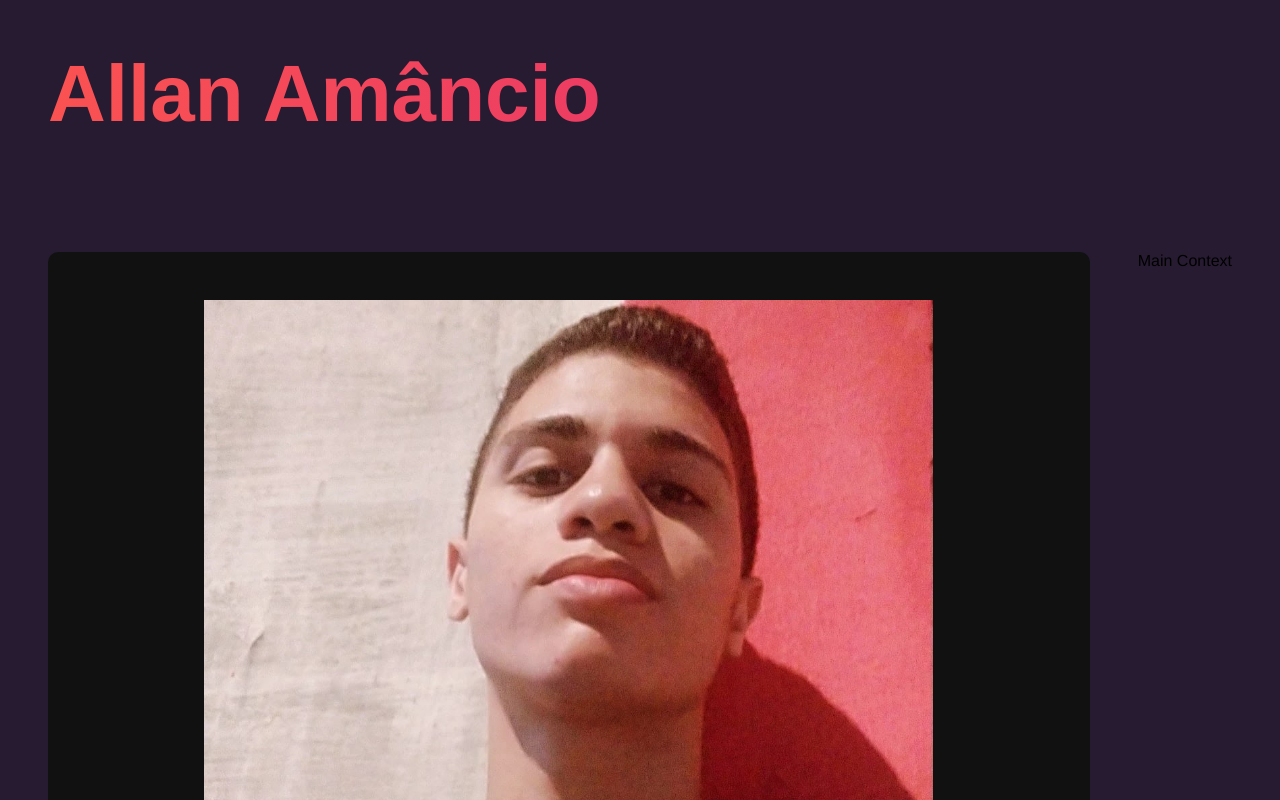
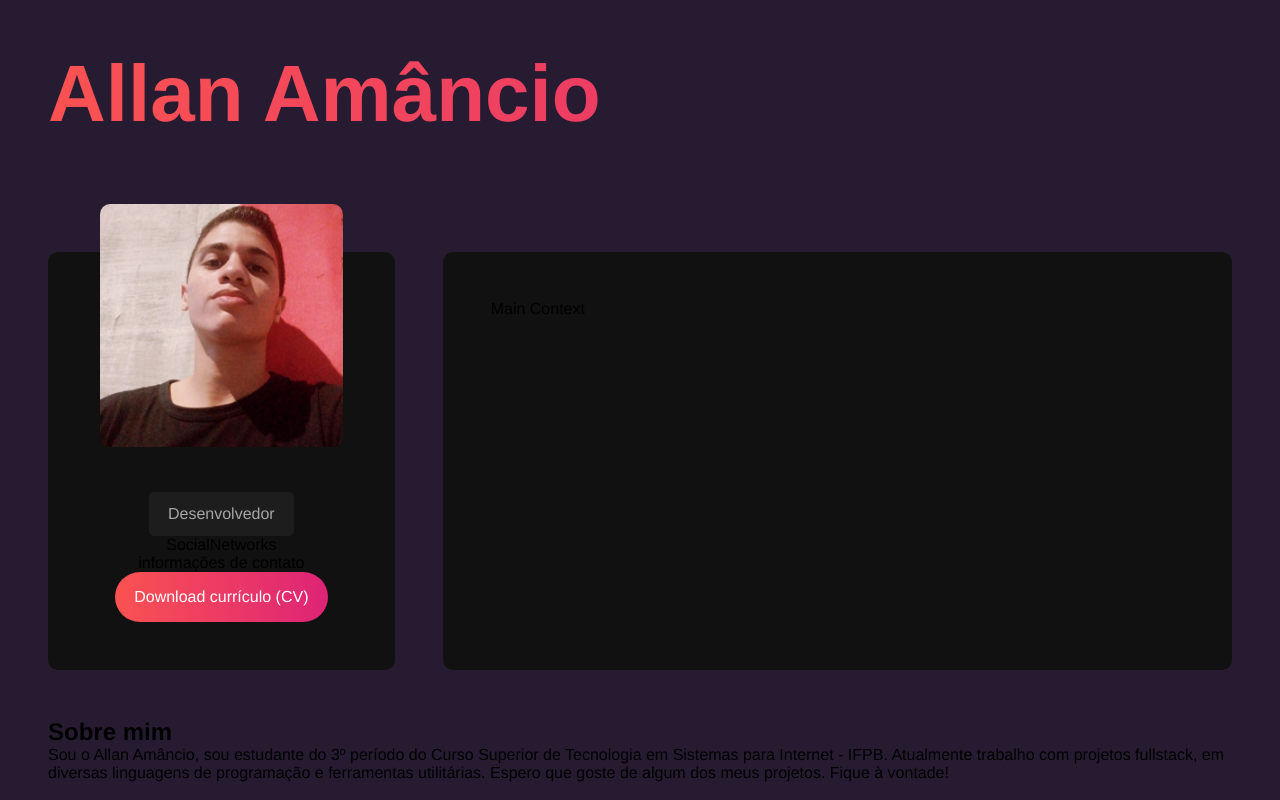
Before and after one commit to AllanSmithll/my-portfolio, a React (Vite) app: page / in a window 1280 px wide. Shown: the top 800 px of the page. Built offline with nearby package versions, Linux system fonts and the light colour scheme.

Commit message:
Criação do Componente Social Networks

```diff
--- a/src/components/MainContext.jsx
+++ b/src/components/MainContext.jsx
@@ -1,5 +1,7 @@
+import '../styles/components/maincontext.sass';
+
 const MainContext = () => {
-    return <div>Main Context</div>
+    return <main id="main-context">Main Context</main>
 }
 
 export default MainContext
--- a/src/components/Sidebar.jsx
+++ b/src/components/Sidebar.jsx
@@ -1,3 +1,5 @@
+import SocialNetworks from './SocialNetworks'
+
 import Avatar from '../img/allan-to-portfolio.jpg'
 
 import '../styles/components/sidebar.sass'
@@ -6,7 +8,7 @@
     return <aside id="sidebar">
         <img src={Avatar} alt="Foto de Allan Amâncio" />
         <p className="title">Desenvolvedor</p>
-        <p>redes sociais</p>
+        <SocialNetworks />
         <p>informações de contato</p>
         <a href="" className="btn">
             Download currículo (CV)
--- /dev/null
+++ b/src/components/SocialNetworks.jsx
@@ -0,0 +1,7 @@
+import '../styles/components/socialnetworks.sass'
+
+const SocialNetworks = () => {
+    return <div>SocialNetworks</div>
+}
+
+export default SocialNetworks;
--- /dev/null
+++ b/src/styles/components/maincontext.sass
@@ -0,0 +1,7 @@
+@use '../variables'
+
+#main-context
+    background-color: variables.$bg-color
+    flex: 2 1 0
+    border-radius: variables.$container-border-radius
+    padding: 3rem
--- a/src/styles/components/sidebar.sass
+++ b/src/styles/components/sidebar.sass
@@ -1,4 +1,5 @@
 @use '../variables'
+@use '../mixins'
 
 #sidebar
     background-color: variables.$bg-color
@@ -13,3 +14,16 @@
 
     img
         max-width: 70%
+        border-radius: variables.$container-border-radius
+        position: absolute
+        top: -3rem
+
+    .title
+        color: variables.$text-color-secundary
+        background-color: variables.$bg-color-secundary
+        border-radius: variables.$card-border-radius
+        margin-top: 12rem
+        padding: .8rem 1.2rem
+
+    .btn
+        @include mixins.btn
--- a/src/styles/mixins.sass
+++ b/src/styles/mixins.sass
@@ -0,0 +1,8 @@
+@use 'variables'
+
+@mixin btn
+    padding: 1rem 1.2rem
+    color: variables.$text-color
+    background: variables.$gradient
+    text-decoration: none
+    border-radius: 3rem
```
Also changed, not shown: src/styles/components/socialnetworks.sass (added).
